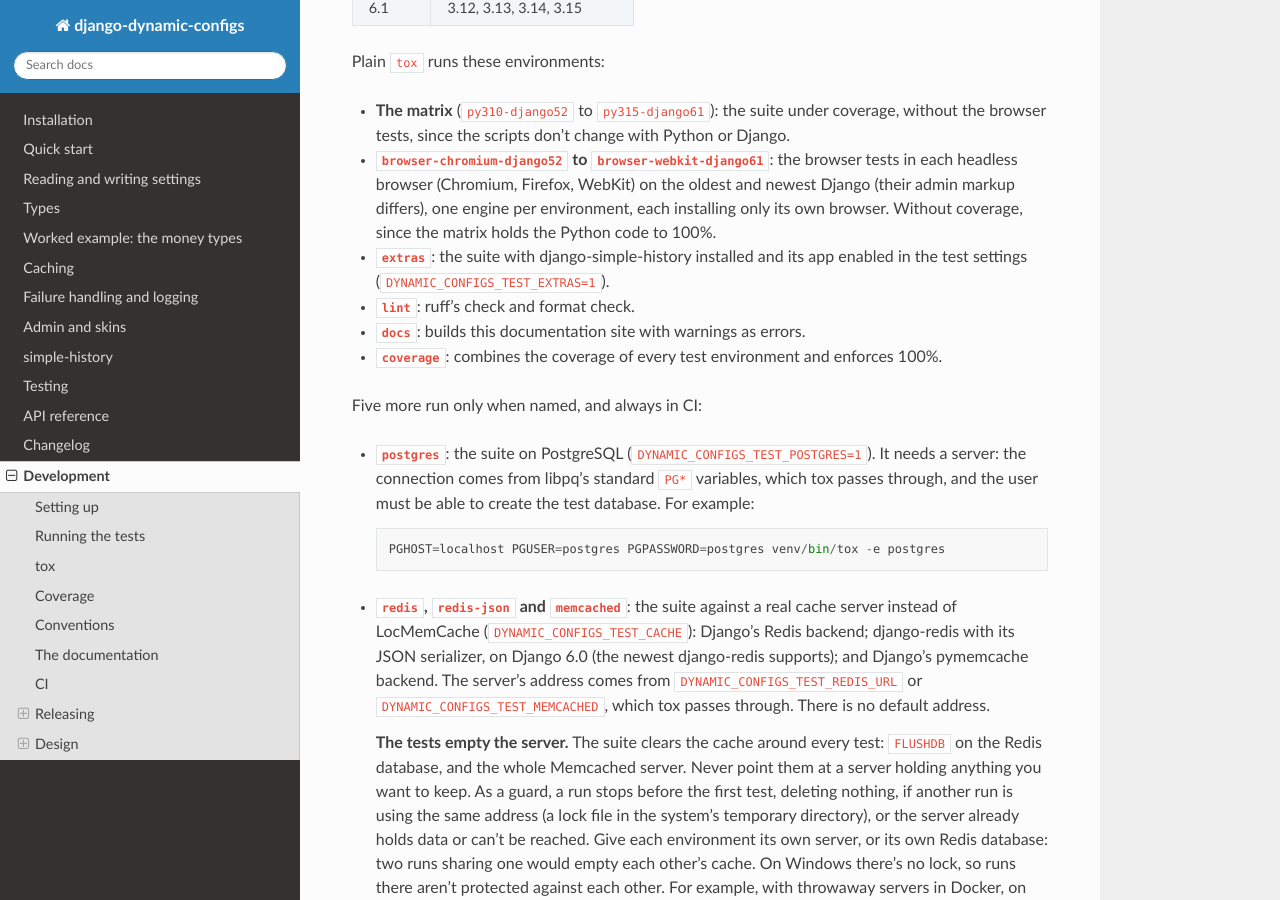
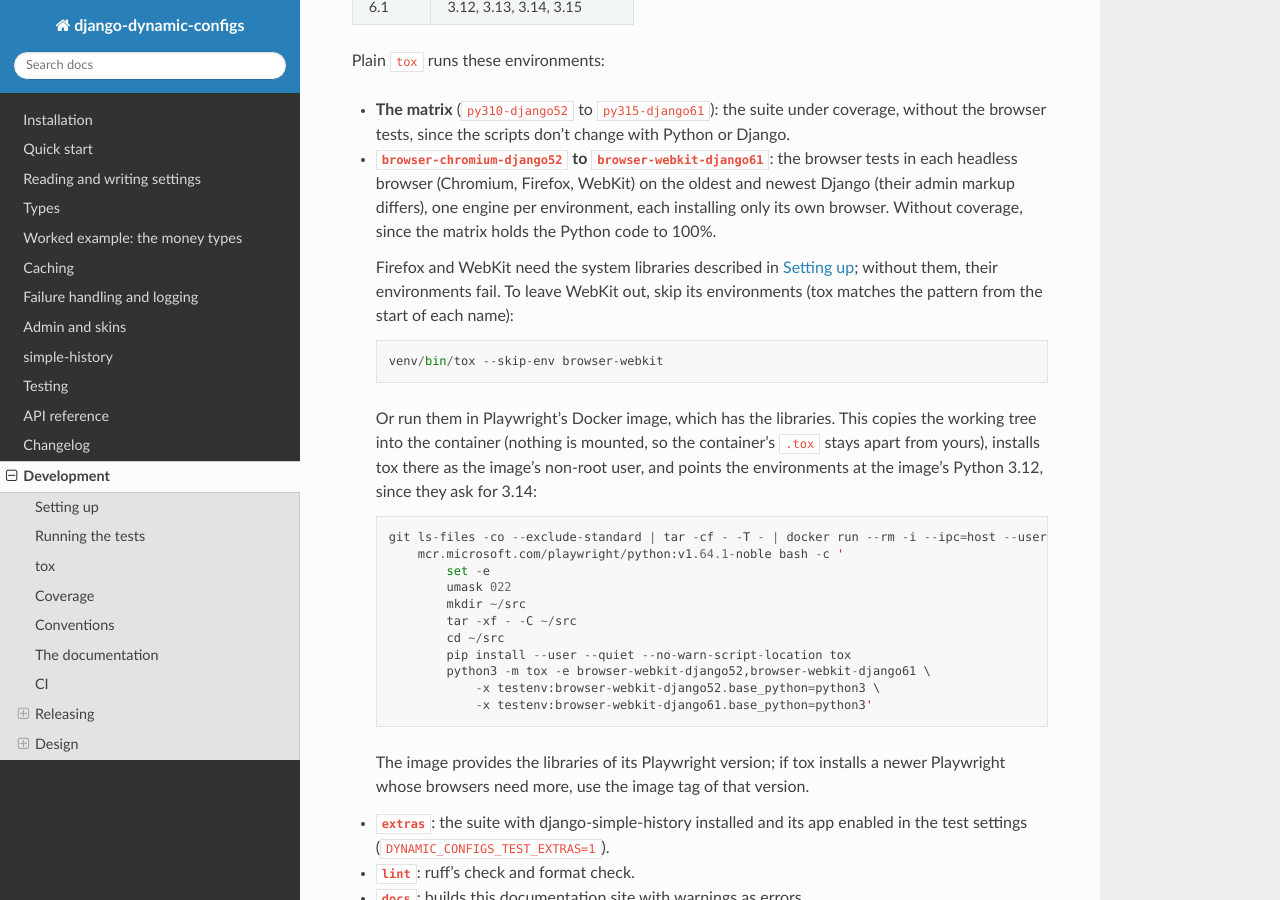
Before and after one commit to Tecktron/django-dynamic-configs, a Sphinx documentation site: the page built from docs/development.md, in a window 1280 px wide and 900 px high, scrolled down 1498 px. Built offline with Sphinx 7.4.7 and the Read the Docs theme 3.1.0, drawn with Linux system fonts in a browser that asks for light colours; some of the changed text lies outside the part shown.

Commit message:
Document skipping WebKit, and running it in Docker
Plain tox includes the Firefox and WebKit environments, which fail on a machine without their system libraries. Say
so, give the skip that works (tox matches --skip-env from the start of each name, so it's browser-webkit, not webkit),
and replace the loose pointer to Playwright's image with a recipe that runs as written: the working tree copied into
the container, a non-root user, --ipc=host, and base_python overridden for the image's Python 3.12.

````diff
--- a/docs/development.md
+++ b/docs/development.md
@@ -22,9 +22,9 @@ PLAYWRIGHT_BROWSERS_PATH=0 venv/bin/playwright install --only-shell chromium
 
 To run them in Firefox or WebKit as well, install those the same way (`install firefox`, `install webkit`) and pass
 `--browser firefox` or `--browser webkit` to pytest. Either may need system libraries the machine lacks: Playwright
-names them when it can't start the browser (`playwright install-deps` installs them, with `sudo`). Playwright's Docker
-image of the same version (`mcr.microsoft.com/playwright/python`) has them, so the tox environment can run there
-instead.
+names them when it can't start the browser, and `playwright install-deps` installs them (with `sudo`). Without them,
+that browser's tests fail, and so do its tox environments: [tox](#tox) shows how to skip WebKit's, or run them in
+Docker.
 
 ## Running the tests
 
@@ -69,6 +69,34 @@ Plain `tox` runs these environments:
 - **`browser-chromium-django52` to `browser-webkit-django61`**: the browser tests in each headless browser (Chromium,
   Firefox, WebKit) on the oldest and newest Django (their admin markup differs), one engine per environment, each
   installing only its own browser. Without coverage, since the matrix holds the Python code to 100%.
+
+  Firefox and WebKit need the system libraries described in [Setting up](#setting-up); without them, their
+  environments fail. To leave WebKit out, skip its environments (tox matches the pattern from the start of each name):
+
+  ```
+  venv/bin/tox --skip-env browser-webkit
+  ```
+
+  Or run them in Playwright's Docker image, which has the libraries. This copies the working tree into the container
+  (nothing is mounted, so the container's `.tox` stays apart from yours), installs tox there as the image's non-root
+  user, and points the environments at the image's Python 3.12, since they ask for 3.14:
+
+  ```
+  git ls-files -co --exclude-standard | tar -cf - -T - | docker run --rm -i --ipc=host --user pwuser \
+      mcr.microsoft.com/playwright/python:v1.64.1-noble bash -c '
+          set -e
+          umask 022
+          mkdir ~/src
+          tar -xf - -C ~/src
+          cd ~/src
+          pip install --user --quiet --no-warn-script-location tox
+          python3 -m tox -e browser-webkit-django52,browser-webkit-django61 \
+              -x testenv:browser-webkit-django52.base_python=python3 \
+              -x testenv:browser-webkit-django61.base_python=python3'
+  ```
+
+  The image provides the libraries of its Playwright version; if tox installs a newer Playwright whose browsers need
+  more, use the image tag of that version.
 - **`extras`**: the suite with django-simple-history installed and its app enabled in the test settings
   (`DYNAMIC_CONFIGS_TEST_EXTRAS=1`).
 - **`lint`**: ruff's check and format check.
````
Also changed, not shown: docs/design/django-dynamic-configs.md (+5 -1 lines).
